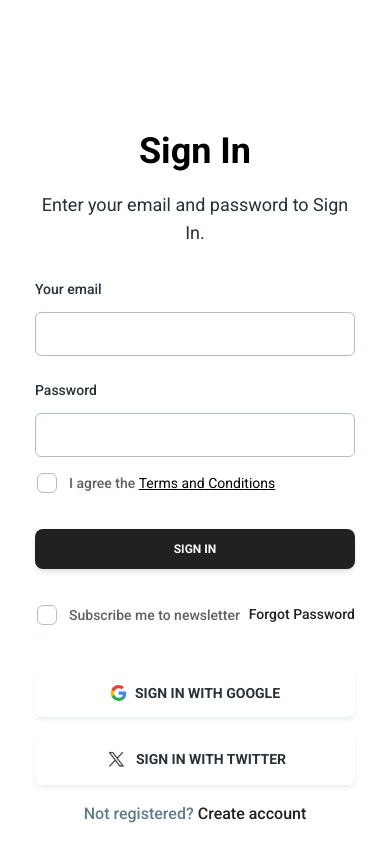
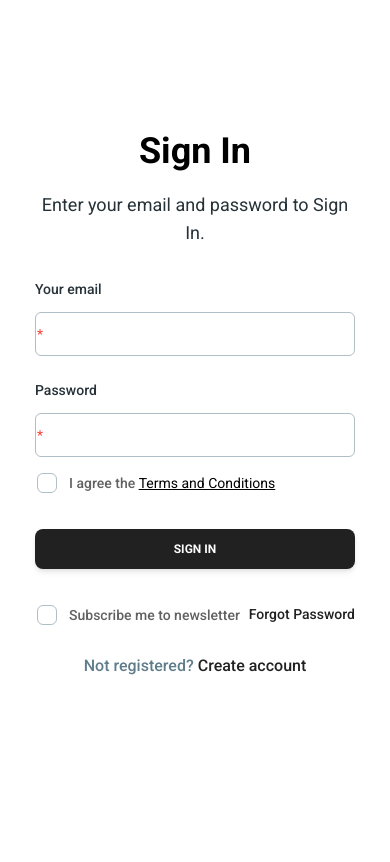
Before and after one commit to Kshitij-0710/The-League-Frontend, a React (Vite) app: page /sign-in in a window 390 px wide. Shown: the top 862 px of the page. Built offline with nearby package versions, Linux system fonts and the light colour scheme.

Commit message:
Implement sign-in functionality with form validation and user feedback. Added loading states, error handling, and success messages. Enhanced UI with alerts and improved user experience through local storage management for tokens and preferences.

```diff
--- a/src/pages/sign-in.jsx
+++ b/src/pages/sign-in.jsx
@@ -1,47 +1,194 @@
+import React, { useState } from "react";
 import {
   Input,
   Checkbox,
   Button,
   Typography,
+  Alert,
 } from "@material-tailwind/react";
-import { Link } from "react-router-dom";
-
+import { Link, useNavigate } from "react-router-dom";
+import API_CONFIG from "../configs/api_config"; // Adjust path as needed
 
 export function SignIn() {
+  const navigate = useNavigate();
+
+  // Form state
+  const [formData, setFormData] = useState({
+    email: "",
+    password: "",
+    rememberMe: false,
+    agreeTerms: false,
+    subscribeNewsletter: false,
+  });
+
+  // UI state
+  const [loading, setLoading] = useState(false);
+  const [error, setError] = useState("");
+  const [success, setSuccess] = useState("");
+
+  // Handle input changes
+  const handleInputChange = (e) => {
+    const { name, value, type, checked } = e.target;
+    setFormData(prev => ({
+      ...prev,
+      [name]: type === 'checkbox' ? checked : value
+    }));
+
+    // Clear error when user starts typing
+    if (error) setError("");
+  };
+
+  // Form validation
+  const validateForm = () => {
+    if (!formData.email) {
+      setError("Email is required");
+      return false;
+    }
+
+    if (!formData.email.includes('@')) {
+      setError("Please enter a valid email address");
+      return false;
+    }
+
+    if (!formData.password) {
+      setError("Password is required");
+      return false;
+    }
+
+    if (!formData.agreeTerms) {
+      setError("Please agree to the Terms and Conditions");
+      return false;
+    }
+
+    return true;
+  };
+
+  // API call for login
+  const loginUser = async (email, password) => {
+    const response = await fetch(`${API_CONFIG.BASE_URL}auth/login/`, {
+      method: 'POST',
+      headers: {
+        'Content-Type': 'application/json',
+      },
+      body: JSON.stringify({
+        email,
+        password,
+      }),
+    });
+
+    const data = await response.json();
+
+    if (!response.ok) {
+      throw new Error(data.detail || 'Login failed');
+    }
+
+    return data;
+  };
+
+  // Handle form submission
+  const handleSubmit = async (e) => {
+    e.preventDefault();
+
+    if (!validateForm()) return;
+
+    setLoading(true);
+    setError("");
+
+    try {
+      const response = await loginUser(formData.email, formData.password);
+
+      // Store tokens in localStorage
+      localStorage.setItem('accessToken', response.access);
+      localStorage.setItem('refreshToken', response.refresh);
+      localStorage.setItem('userData', JSON.stringify(response.user));
+
+      // Store user preferences
+      if (formData.rememberMe) {
+        localStorage.setItem('rememberMe', 'true');
+      }
+
+      setSuccess("Login successful! Redirecting...");
+
+      // Redirect after successful login
+      setTimeout(() => {
+        navigate('/dashboard'); // Adjust route as needed
+      }, 1500);
+
+    } catch (err) {
+      setError(err.message);
+    } finally {
+      setLoading(false);
+    }
+  };
+
   return (
     <section className="m-8 flex gap-4">
       <div className="w-full lg:w-3/5 mt-24">
         <div className="text-center">
           <Typography variant="h2" className="font-bold mb-4">Sign In</Typography>
-          <Typography variant="paragraph" color="blue-gray" className="text-lg font-normal">Enter your email and password to Sign In.</Typography>
+          <Typography variant="paragraph" color="blue-gray" className="text-lg font-normal">
+            Enter your email and password to Sign In.
+          </Typography>
         </div>
-        <form className="mt-8 mb-2 mx-auto w-80 max-w-screen-lg lg:w-1/2">
+
+        <form className="mt-8 mb-2 mx-auto w-80 max-w-screen-lg lg:w-1/2" onSubmit={handleSubmit}>
+          {/* Error Alert */}
+          {error && (
+            <Alert color="red" className="mb-4">
+              {error}
+            </Alert>
+          )}
+
+          {/* Success Alert */}
+          {success && (
+            <Alert color="green" className="mb-4">
+              {success}
+            </Alert>
+          )}
+
           <div className="mb-1 flex flex-col gap-6">
             <Typography variant="small" color="blue-gray" className="-mb-3 font-medium">
               Your email
             </Typography>
             <Input
               size="lg"
+              name="email"
+              type="email"
               placeholder="name@mail.com"
-              className=" !border-t-blue-gray-200 focus:!border-t-gray-900"
+              value={formData.email}
+              onChange={handleInputChange}
+              className="!border-t-blue-gray-200 focus:!border-t-gray-900"
               labelProps={{
                 className: "before:content-none after:content-none",
               }}
+              disabled={loading}
+              required
             />
+
             <Typography variant="small" color="blue-gray" className="-mb-3 font-medium">
               Password
             </Typography>
             <Input
               type="password"
               size="lg"
+              name="password"
               placeholder="********"
-              className=" !border-t-blue-gray-200 focus:!border-t-gray-900"
+              value={formData.password}
+              onChange={handleInputChange}
+              className="!border-t-blue-gray-200 focus:!border-t-gray-900"
               labelProps={{
                 className: "before:content-none after:content-none",
               }}
+              disabled={loading}
+              required
             />
           </div>
+
           <Checkbox
+            name="agreeTerms"
+            checked={formData.agreeTerms}
+            onChange={handleInputChange}
+            disabled={loading}
             label={
               <Typography
                 variant="small"
@@ -59,12 +206,23 @@ export function SignIn() {
             }
             containerProps={{ className: "-ml-2.5" }}
           />
-          <Button className="mt-6" fullWidth>
-            Sign In
+
+          <Button
+            className="mt-6"
+            fullWidth
+            type="submit"
+            loading={loading}
+            disabled={loading}
+          >
+            {loading ? "Signing In..." : "Sign In"}
           </Button>
 
           <div className="flex items-center justify-between gap-2 mt-6">
             <Checkbox
+              name="subscribeNewsletter"
+              checked={formData.subscribeNewsletter}
+              onChange={handleInputChange}
+              disabled={loading}
               label={
                 <Typography
                   variant="small"
@@ -77,47 +235,26 @@ export function SignIn() {
               containerProps={{ className: "-ml-2.5" }}
             />
             <Typography variant="small" className="font-medium text-gray-900">
-              <a href="#">
+              <Link to="/forgot-password">
                 Forgot Password
-              </a>
+              </Link>
             </Typography>
           </div>
-          <div className="space-y-4 mt-8">
-            <Button size="lg" color="white" className="flex items-center gap-2 justify-center shadow-md" fullWidth>
-              <svg width="17" height="16" viewBox="0 0 17 16" fill="none" xmlns="http://www.w3.org/2000/svg">
-                <g clipPath="url(#clip0_1156_824)">
-                  <path d="M16.3442 8.18429C16.3442 7.64047 16.3001 7.09371 16.206 6.55872H8.66016V9.63937H12.9813C12.802 10.6329 12.2258 11.5119 11.3822 12.0704V14.0693H13.9602C15.4741 12.6759 16.3442 10.6182 16.3442 8.18429Z" fill="#4285F4" />
-                  <path d="M8.65974 16.0006C10.8174 16.0006 12.637 15.2922 13.9627 14.0693L11.3847 12.0704C10.6675 12.5584 9.7415 12.8347 8.66268 12.8347C6.5756 12.8347 4.80598 11.4266 4.17104 9.53357H1.51074V11.5942C2.86882 14.2956 5.63494 16.0006 8.65974 16.0006Z" fill="#34A853" />
-                  <path d="M4.16852 9.53356C3.83341 8.53999 3.83341 7.46411 4.16852 6.47054V4.40991H1.51116C0.376489 6.67043 0.376489 9.33367 1.51116 11.5942L4.16852 9.53356Z" fill="#FBBC04" />
-                  <path d="M8.65974 3.16644C9.80029 3.1488 10.9026 3.57798 11.7286 4.36578L14.0127 2.08174C12.5664 0.72367 10.6469 -0.0229773 8.65974 0.000539111C5.63494 0.000539111 2.86882 1.70548 1.51074 4.40987L4.1681 6.4705C4.8001 4.57449 6.57266 3.16644 8.65974 3.16644Z" fill="#EA4335" />
-                </g>
-                <defs>
-                  <clipPath id="clip0_1156_824">
-                    <rect width="16" height="16" fill="white" transform="translate(0.5)" />
-                  </clipPath>
-                </defs>
-              </svg>
-              <span>Sign in With Google</span>
-            </Button>
-            <Button size="lg" color="white" className="flex items-center gap-2 justify-center shadow-md" fullWidth>
-              <img src="/img/twitter-logo.svg" height={24} width={24} alt="" />
-              <span>Sign in With Twitter</span>
-            </Button>
-          </div>
+
           <Typography variant="paragraph" className="text-center text-blue-gray-500 font-medium mt-4">
             Not registered?
             <Link to="/sign-up" className="text-gray-900 ml-1">Create account</Link>
           </Typography>
         </form>
+      </div>
 
-      </div>
       <div className="w-2/5 h-full hidden lg:block">
         <img
-          src="/img/pattern.png"
+          src="https://media.licdn.com/dms/image/v2/D5622AQEc5Hg3TQovRg/feedshare-shrink_800/feedshare-shrink_800/0/1731484392149?e=2147483647&v=beta&t=fIWLv5Ol-GRwidax1AEO16Z0bds8pxB4_UAiayED-jI"
           className="h-full w-full object-cover rounded-3xl"
+          alt="Sign in pattern"
         />
       </div>
-
     </section>
   );
 }
```
